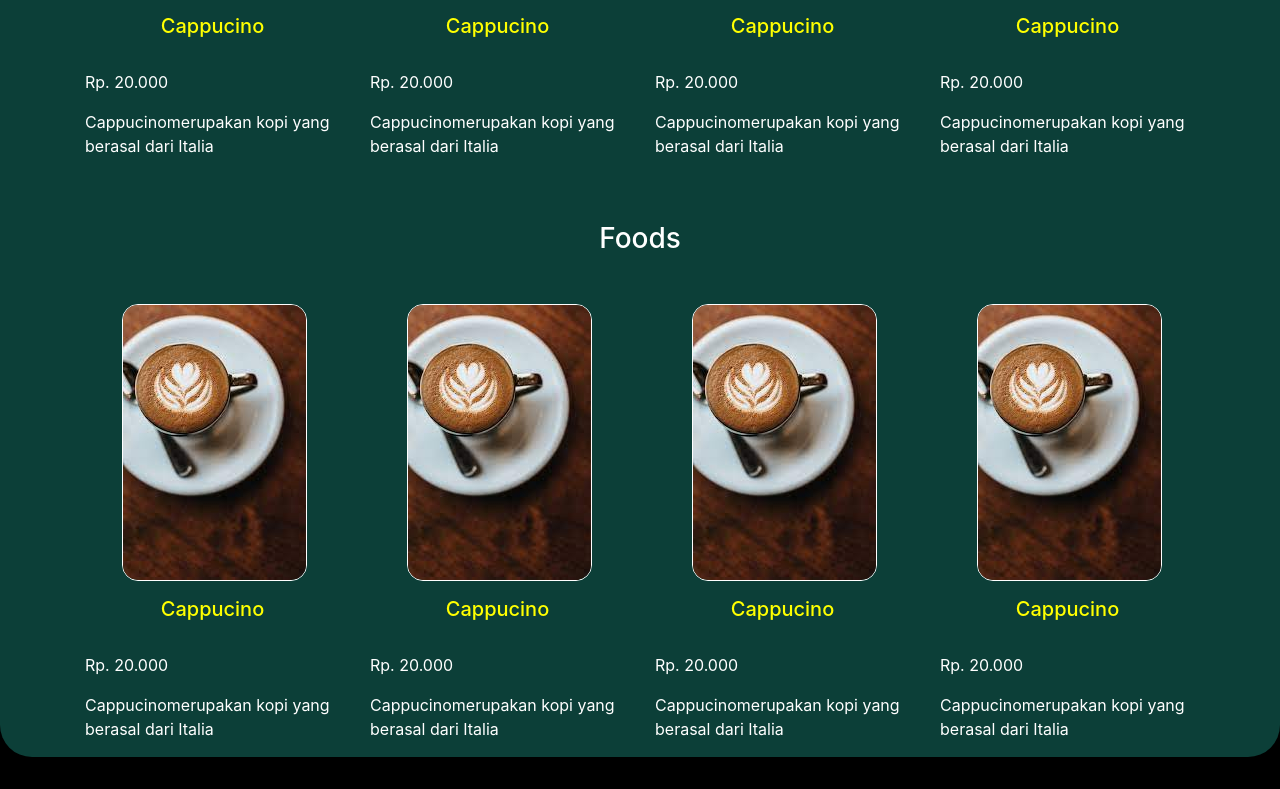
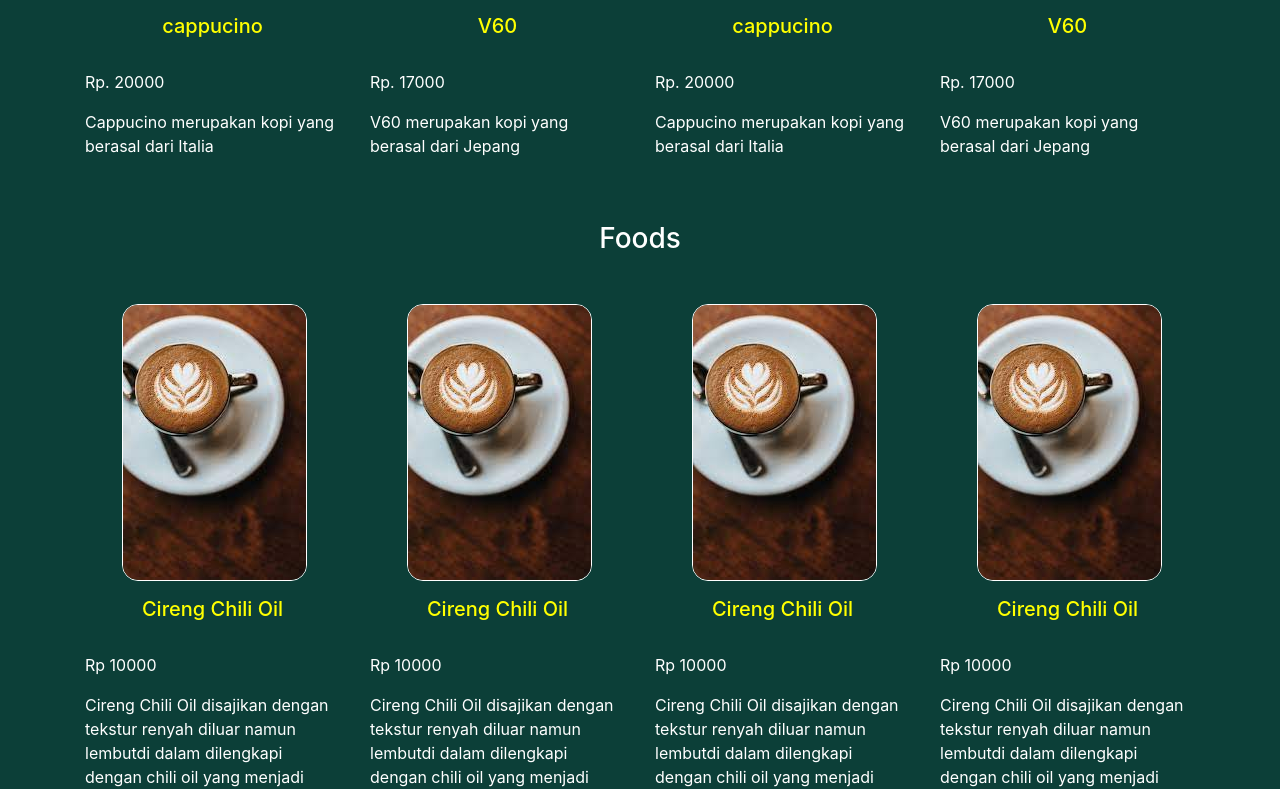
Before and after one commit to gisnaefde/Company-Profil-PinesKopi, a React (Create React App) app: page / in a window 1280 px wide. Shown: the part 1335-2124 px from the top of the page. Built offline with nearby package versions, Linux system fonts and the light colour scheme.

Commit message:
Add Folder Config

```diff
--- a/src/assets/scss/style.scss
+++ b/src/assets/scss/style.scss
@@ -73,13 +73,12 @@
 }
 
 .hero{
+    background-image: url(../images/cf_4_2.png);
+    background-size: cover;
     position: relative;
     color: white;
     height: 52.5rem;
     overflow: hidden;
-    img{
-        position: relative;
-    }
     .hero-content{
         position: absolute;
         z-index: 2;
--- /dev/null
+++ b/src/config/Coffee.js
@@ -0,0 +1,33 @@
+import React from 'react';
+import Cappucino from '../assets/images/coffee.jpg';
+
+export const coffee = [
+    {
+        "key": 0,
+        "name": "cappucino",
+        "price": 20000,
+        "description": "Cappucino merupakan kopi yang berasal dari Italia",
+        "images": Cappucino,
+    },
+    {
+        "key": 1,
+        "name": "V60",
+        "price": 17000,
+        "description": "V60 merupakan kopi yang berasal dari Jepang",
+        "images": Cappucino,
+    },
+    {
+        "key": 0,
+        "name": "cappucino",
+        "price": 20000,
+        "description": "Cappucino merupakan kopi yang berasal dari Italia",
+        "images": Cappucino,
+    },
+    {
+        "key": 1,
+        "name": "V60",
+        "price": 17000,
+        "description": "V60 merupakan kopi yang berasal dari Jepang",
+        "images": Cappucino,
+    }
+]
--- /dev/null
+++ b/src/config/Food.js
@@ -0,0 +1,34 @@
+import React from 'react';
+import Cappucino from '../assets/images/coffee.jpg';
+
+export const food = [
+    {
+        "key":0,
+        "name": "Cireng Chili Oil",
+        "price":10000,
+        "description":"Cireng Chili Oil disajikan dengan tekstur renyah diluar namun lembutdi dalam dilengkapi dengan chili oil yang menjadi sambal penyempurna rasa cireng",
+        "images":Cappucino
+    },
+    {
+        "key":0,
+        "name": "Cireng Chili Oil",
+        "price":10000,
+        "description":"Cireng Chili Oil disajikan dengan tekstur renyah diluar namun lembutdi dalam dilengkapi dengan chili oil yang menjadi sambal penyempurna rasa cireng",
+        "images":Cappucino
+    },
+    {
+        "key":0,
+        "name": "Cireng Chili Oil",
+        "price":10000,
+        "description":"Cireng Chili Oil disajikan dengan tekstur renyah diluar namun lembutdi dalam dilengkapi dengan chili oil yang menjadi sambal penyempurna rasa cireng",
+        "images":Cappucino
+    },
+    {
+        "key":0,
+        "name": "Cireng Chili Oil",
+        "price":10000,
+        "description":"Cireng Chili Oil disajikan dengan tekstur renyah diluar namun lembutdi dalam dilengkapi dengan chili oil yang menjadi sambal penyempurna rasa cireng",
+        "images":Cappucino
+    },
+
+]
--- a/src/parts/Hero.js
+++ b/src/parts/Hero.js
@@ -36,7 +36,7 @@ const Hero = () => {
                     </div>
                 </div>
             </div>
-            <img src={Bg1} className="w-100"></img>
+            {/* <img src={Bg1} className="w-100"></img> */}
         </section>
     );
 }
--- a/src/parts/Product.js
+++ b/src/parts/Product.js
@@ -2,6 +2,8 @@ import React from 'react';
 import Coffee1 from '../assets/images/coffee.jpg';
 import Zoom from 'react-reveal/Zoom';
 import Slide from 'react-reveal/Slide';
+import { coffee } from '../config/Coffee';
+import { food } from '../config/Food';
 
 const Product = () => {
     return (
@@ -11,60 +13,35 @@ const Product = () => {
                 <Slide bottom><h3 className="text-center">Coffee</h3></Slide>
                 <Zoom>
                     <div className="row mt-5 coffee-2 d-flex justify-content-center">
-                        <div className="col-12 col-md-3 ">
-                            <img src={Coffee1}></img>
-                            <h5 className="text-center">Cappucino</h5>
-                            <p>Rp. 20.000</p>
-                            <p>Cappucinomerupakan kopi yang berasal dari Italia</p>
-                        </div>
-                        <div className="col-12 col-md-3 ">
-                            <img src={Coffee1}></img>
-                            <h5 className="text-center">Cappucino</h5>
-                            <p>Rp. 20.000</p>
-                            <p>Cappucinomerupakan kopi yang berasal dari Italia</p>
-                        </div>
-                        <div className="col-12 col-md-3 ">
-                            <img src={Coffee1}></img>
-                            <h5 className="text-center">Cappucino</h5>
-                            <p>Rp. 20.000</p>
-                            <p>Cappucinomerupakan kopi yang berasal dari Italia</p>
-                        </div>
-                        <div className="col-12 col-md-3 ">
-                            <img src={Coffee1}></img>
-                            <h5 className="text-center">Cappucino</h5>
-                            <p>Rp. 20.000</p>
-                            <p>Cappucinomerupakan kopi yang berasal dari Italia</p>
-                        </div>
+                        {coffee.map((data, index) => {
+                            return (
+                                <div className="col-12 col-md-3 " key={index}>
+                                    <img src={data.images}></img>
+                                    <h5 className="text-center">{data.name}</h5>
+                                    <p>Rp. {data.price}</p>
+                                    <p>{data.description}</p>
+                                </div>
+                            )
+                        })
+
+                        }
                     </div>
                 </Zoom>
 
                 <Slide bottom><h3 className="text-center">Foods</h3></Slide>
                 <Zoom>
                     <div className="row mt-5 coffee-2 d-flex justify-content-center">
-                        <div className="col-12 col-md-3 ">
-                            <img src={Coffee1}></img>
-                            <h5 className="text-center">Cappucino</h5>
-                            <p>Rp. 20.000</p>
-                            <p>Cappucinomerupakan kopi yang berasal dari Italia</p>
-                        </div>
-                        <div className="col-12 col-md-3 ">
-                            <img src={Coffee1}></img>
-                            <h5 className="text-center">Cappucino</h5>
-                            <p>Rp. 20.000</p>
-                            <p>Cappucinomerupakan kopi yang berasal dari Italia</p>
-                        </div>
-                        <div className="col-12 col-md-3 ">
-                            <img src={Coffee1}></img>
-                            <h5 className="text-center">Cappucino</h5>
-                            <p>Rp. 20.000</p>
-                            <p>Cappucinomerupakan kopi yang berasal dari Italia</p>
-                        </div>
-                        <div className="col-12 col-md-3 ">
-                            <img src={Coffee1}></img>
-                            <h5 className="text-center">Cappucino</h5>
-                            <p>Rp. 20.000</p>
-                            <p>Cappucinomerupakan kopi yang berasal dari Italia</p>
-                        </div>
+                        {food.map((data,index) => {
+                            return(
+                                <div className="col-12 col-md-3">
+                                    <img src={data.images}></img>
+                                    <h5 className="text-center">{data.name}</h5>
+                                    <p>Rp {data.price}</p>
+                                    <p>{data.description}</p>
+                                </div>
+                            )
+                        })
+                        }
                     </div>
                 </Zoom>
             </div>
--- a/src/parts/Quotes.js
+++ b/src/parts/Quotes.js
@@ -9,7 +9,7 @@ const Qoutes = () => {
                     <Slide top><h1>QUOTES</h1></Slide>
                     <Slide left>
                     <p>
-                        <span>"</span> Secangkir adalah keterkaitan rasa dan makna.<br/>
+                        <span>"</span> Secangkir Kopi adalah keterkaitan rasa dan makna.<br/>
                         Sejatinya hidup tidak mengecap satu rasa, perlu proses dalam menerjemahkan semua rasa, terus mencoba untuk memaknainya.
                         Seruput Kopi mu hari ini, jelajah rasa yang ingin kau coba ! <span>"</span>
                     </p>
```
